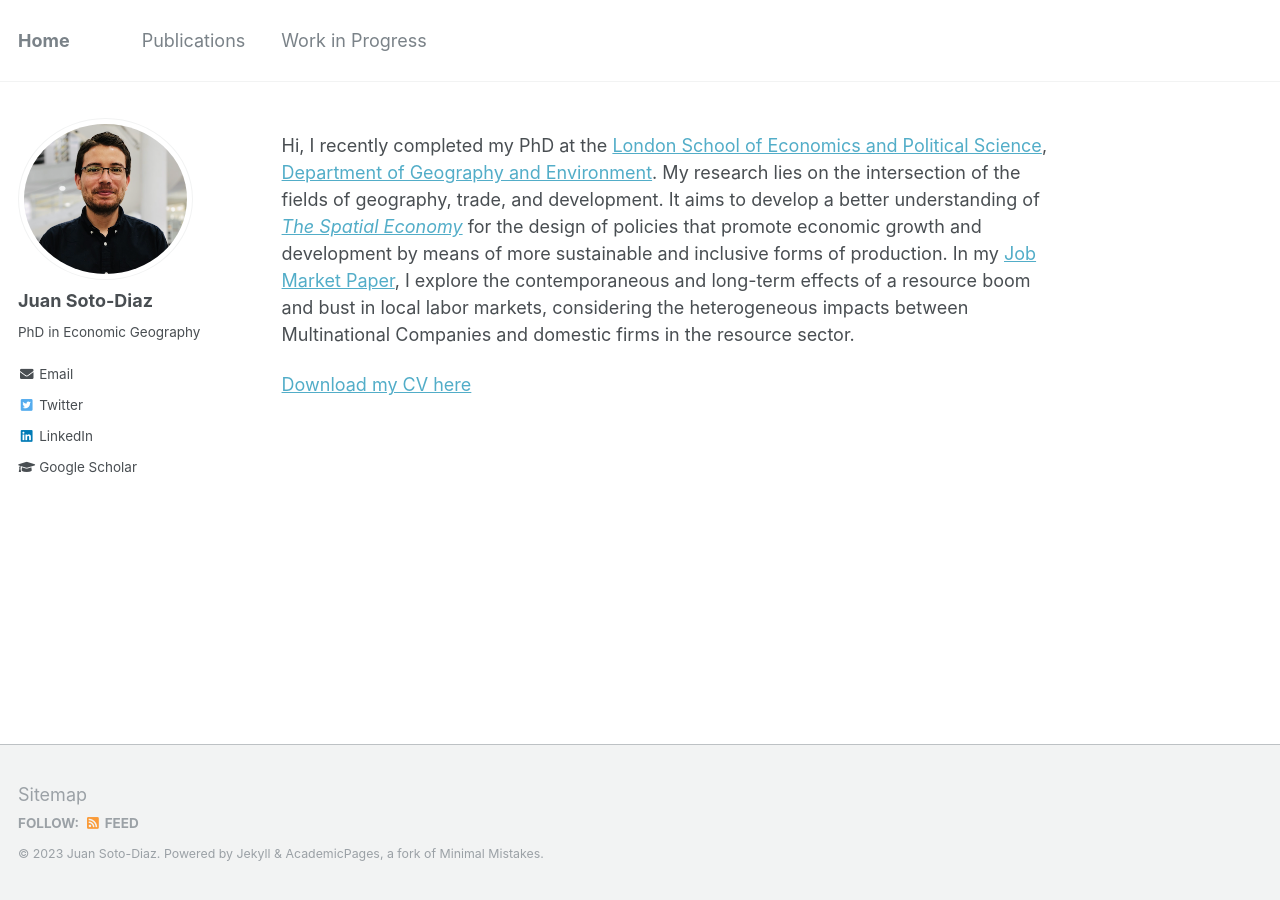
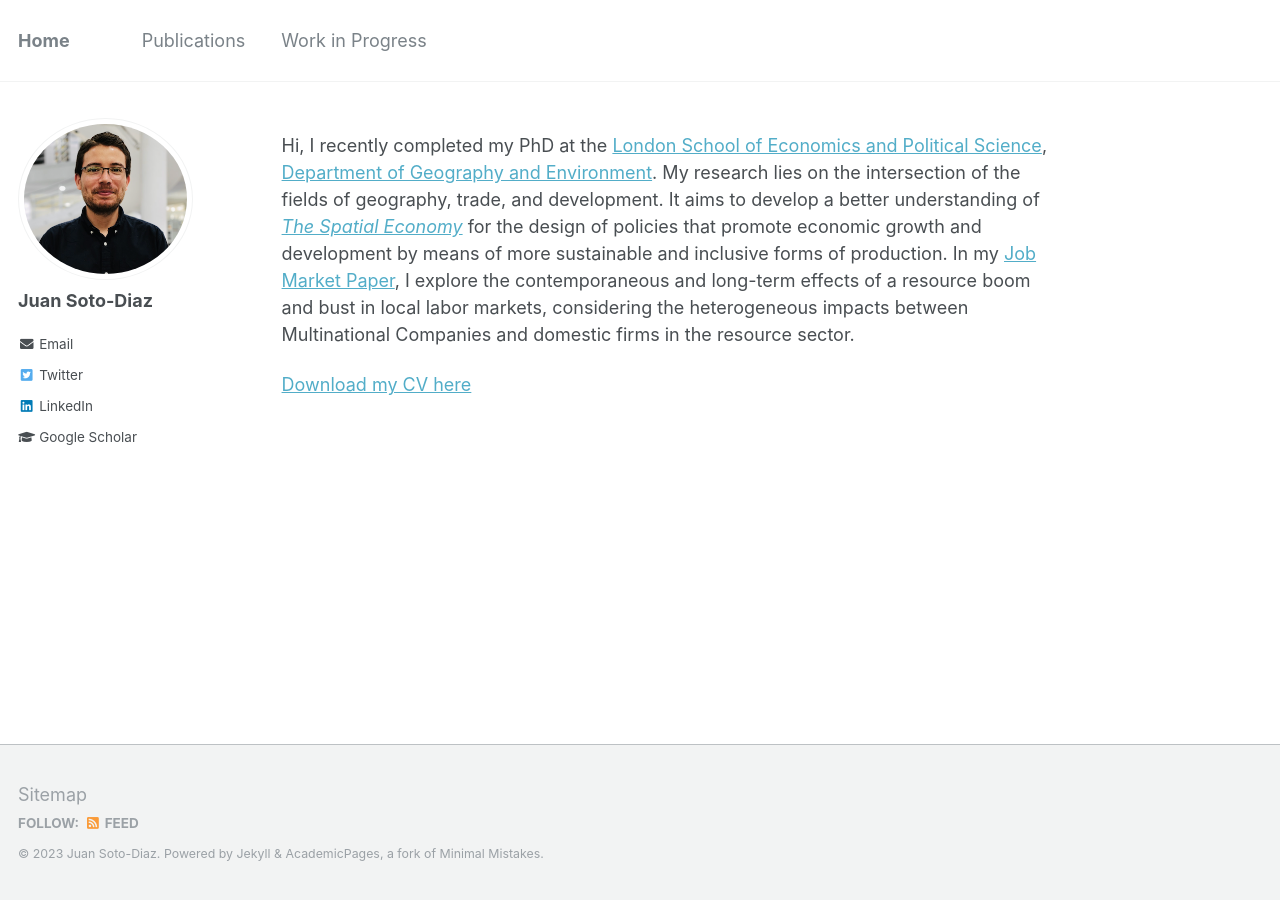
Before and after one commit to pedrofierroz87/pedrofierroz87.github.io, a Jekyll site: the page built from _pages/about.md, in a window 1280 px wide. Built offline with Jekyll 4.4.1, drawn with Linux system fonts in a browser that asks for light colours.

Commit message:
Update _config.yml

```diff
--- a/_config.yml
+++ b/_config.yml
@@ -82,7 +82,7 @@ analytics:
 author:
   name             : "Juan Soto-Diaz"
   avatar           : "profile.PNG"
-  bio              : "PhD in Economic Geography"
+  bio              : ""
   location         : #"London, UK"
   employer         :
   pubmed           : # ""
```
